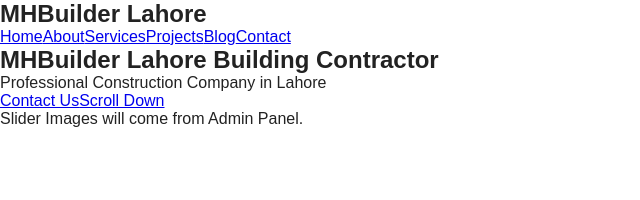
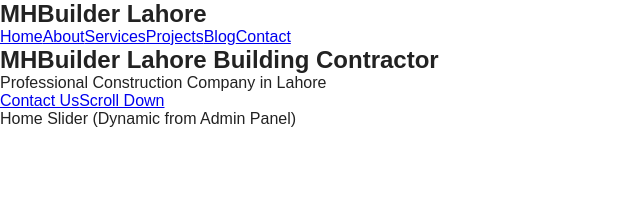
Before and after one commit to mhbuilderlahore1/Mhbuilderlahoree, a Next.js app: page / in a window 1280 px wide. Shown: the top 200 px of the page, without its empty margins (0-640 px from the left). Built offline with nearby package versions, Linux system fonts and the light colour scheme.

Commit message:
Update Slider.tsx

```diff
--- a/components/Slider.tsx
+++ b/components/Slider.tsx
@@ -1,11 +1,9 @@
 export default function Slider() {
   return (
-    <section className="slider">
-
-      <div className="slide">
-        Slider Images will come from Admin Panel.
-      </div>
-
+    <section>
+      <p>
+        Home Slider (Dynamic from Admin Panel)
+      </p>
     </section>
   );
 }
```
